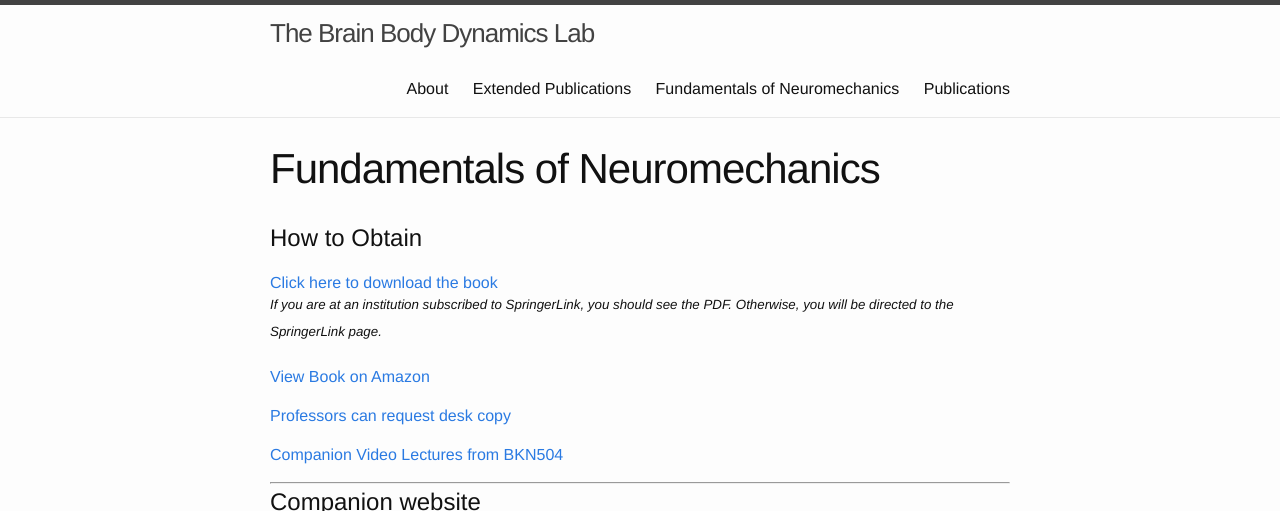
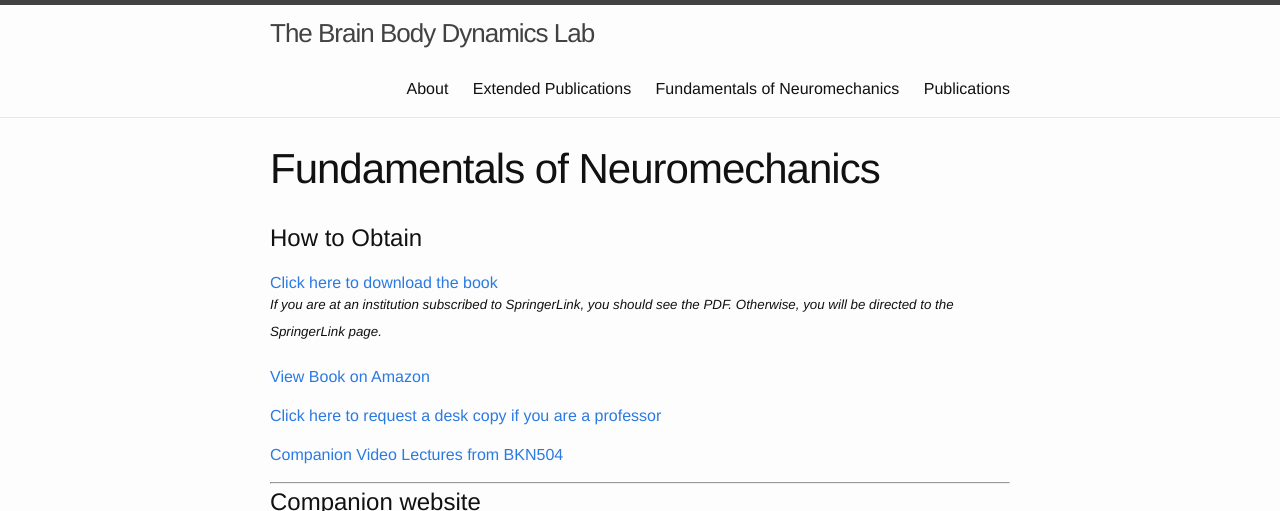
Before and after one commit to usc-bbdl/usc-bbdl.github.io, a Jekyll site: the page built from fundamentals.markdown, in a window 1280 px wide and 900 px high, cut to the strip 0-511 px from the top of the window. Built offline with Jekyll 4.4.1, drawn with Linux system fonts in a browser that asks for light colours.

Commit message:
reworded professor desk copy link

```diff
--- a/fundamentals.markdown
+++ b/fundamentals.markdown
@@ -12,7 +12,7 @@ menu: main
 
 [View Book on Amazon](http://www.amazon.com/Fundamentals-Neuromechanics-Biosystems-Biorobotics-Valero-Cuevas/dp/1447167465/ref=sr_1_1?ie=UTF8&qid=1451158117&sr=8-1&keywords=valero-cuevas)
 
-[Professors can request desk copy](http://www.springer.com/services+for+this+book?SGWID=0-1772415-3261-0-9781447167464)
+[Click here to request a desk copy if you are a professor](http://www.springer.com/services+for+this+book?SGWID=0-1772415-3261-0-9781447167464)
 
 [Companion Video Lectures from BKN504](http://bbdl.usc.edu/BMEBKN504.php)
 
```
